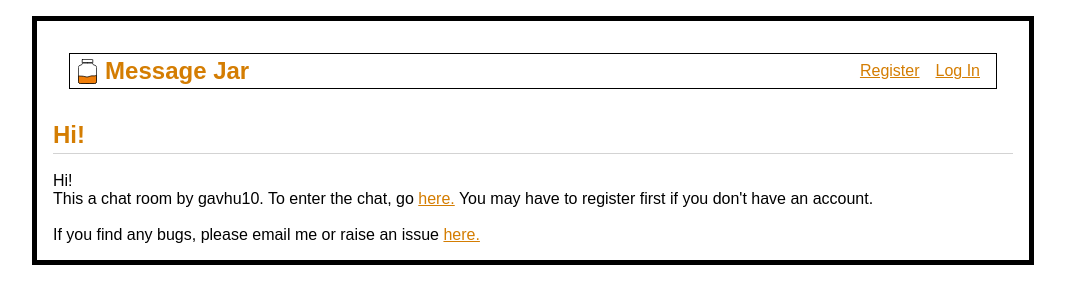
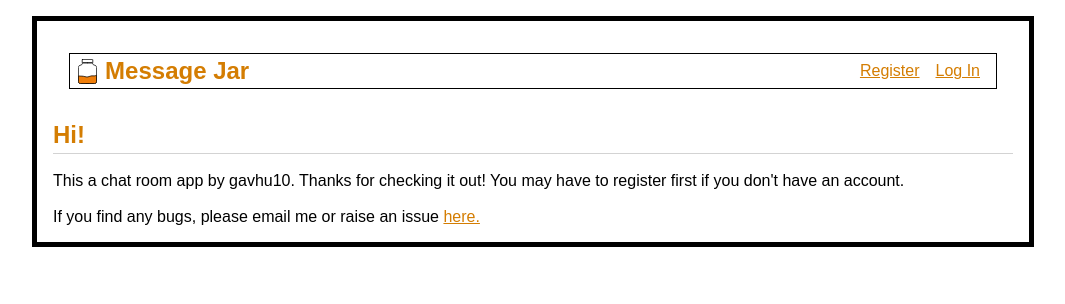
Before and after one commit to gavhu10/MessageJar, a Flask app: page / in a window 1280 px wide. Shown: the top 304 px of the page, without its empty margins (107-1172 px from the left). Run offline with Flask 3, Linux system fonts and the light colour scheme; parts of the project's set-up code (start-up, migrations or seed data) failed here and were passed over.

Commit message:
some clarifications

```diff
--- a/chat.py
+++ b/chat.py
@@ -39,6 +39,8 @@ def new_room():
 
     cb.add_to_room(room_name, f.g.user["username"], isadmin=1)
     cb.add_to_room(room_name, status_user)
+    cb.notify(f'Room {room_name} created by {f.g.user['username']}. Commands: Use "/delete yes" to delete the room.\
+              Use "/add user" to add a user. Use "/leave" to leave the room.', room_name)
     return f.redirect(f.url_for('chat.room', room_name=room_name))
 
 
--- a/chatbackend.py
+++ b/chatbackend.py
@@ -35,7 +35,7 @@ def add_message(author, content, room, force=False):
 
                 if user_exists(args):
                     add_to_room(room, args)
-                    notify(f"Added user {args} to the room.", room)
+                    notify(f"{author} added user {args} to the room.", room)
                     return None  # all these return None statements are becuse adding two messages at once breaks the ordering
                 else:
                     notify(f"User {args} does not exist!", room)
@@ -93,6 +93,7 @@ def to_est(time):
     """Convert a datetime.datetime object to GMT time string."""
     r = time.astimezone(ZoneInfo("America/New_York"))
     return str(r)[:-6]
+
 
 def member_count(room):
     """duh"""
--- a/templates/main.html
+++ b/templates/main.html
@@ -6,8 +6,7 @@
 
 {% block content %}
 <br>
-Hi! <br>
-This a chat room by gavhu10. To enter the chat, go <a href="{{ url_for('chat.index') }}">here.</a>
+This a chat room app by gavhu10. Thanks for checking it out!
 You may have to register first if you don't have an account. <br><br>
 If you find any bugs, please email me or raise an issue <a href="https://github.com/gavhu10/MessageJar">here.</a>
 {% endblock %}
```
